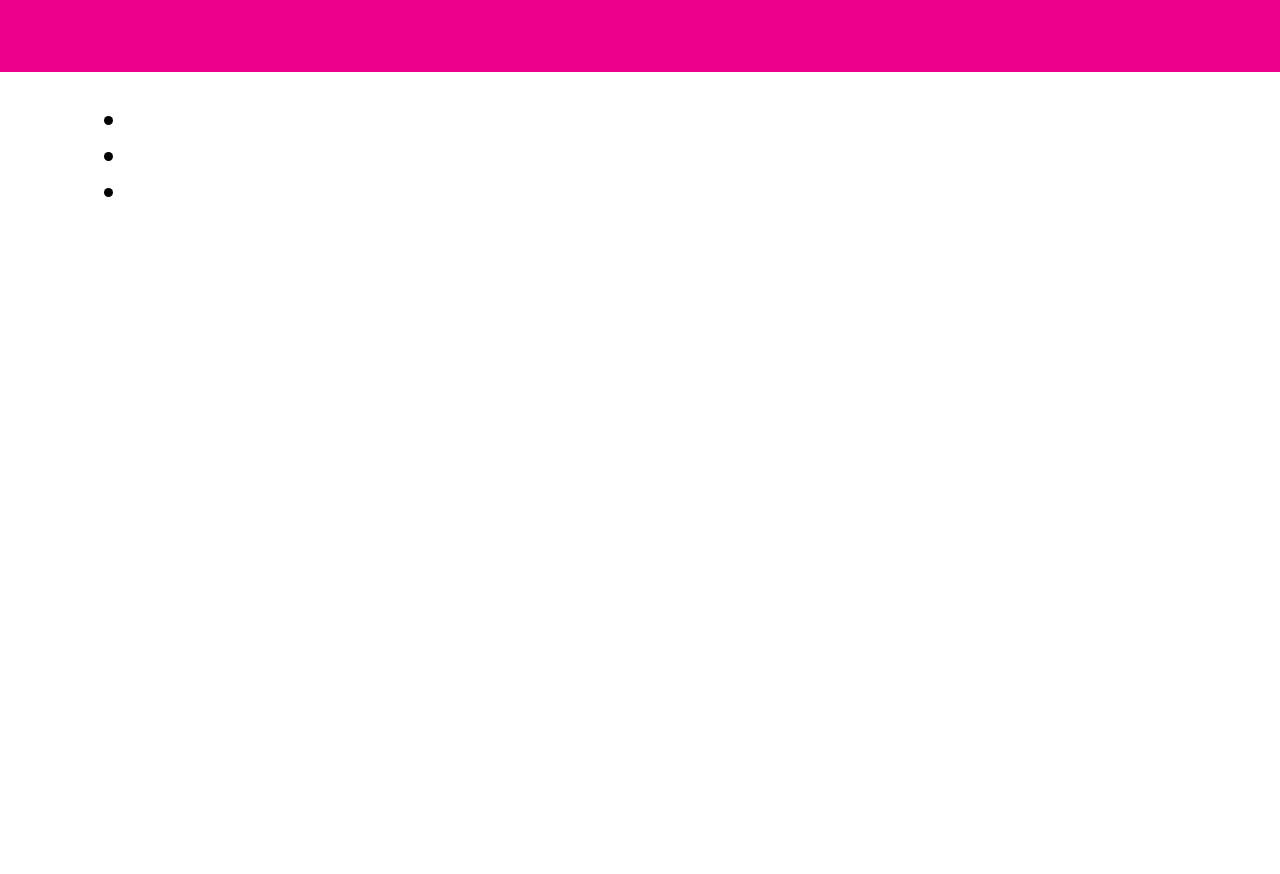
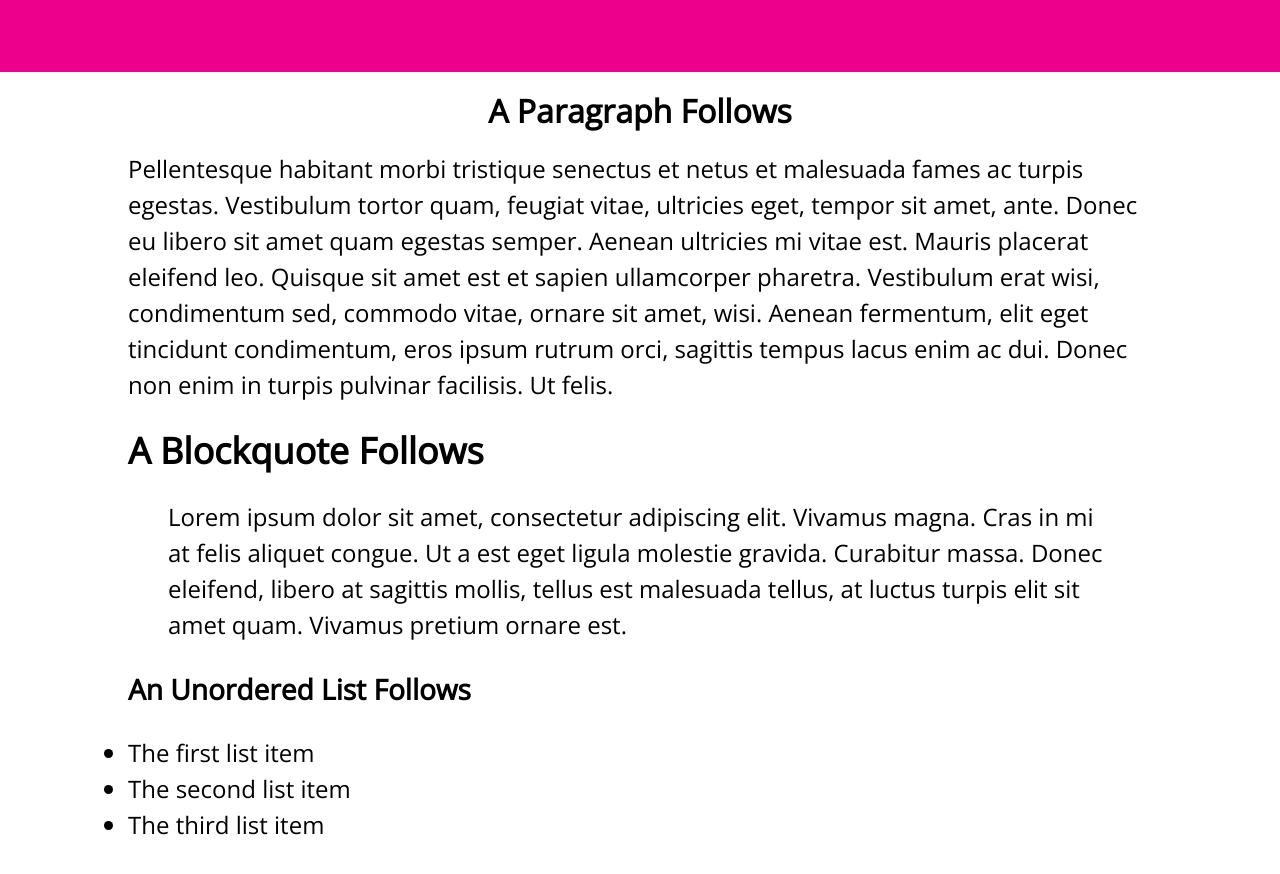
Before and after one commit to xxcxamis/mmp310-assignments, a plain HTML site: page midterm/index.html in a window 1280 px wide. Before the commit the page ends 800 px from the top, so only its background shows below. Drawn offline with nearby package versions, Linux system fonts and the light colour scheme; files that its build step writes are made by us from their sources.

Commit message:
json content added

```diff
--- a/midterm/index.html
+++ b/midterm/index.html
@@ -7,6 +7,7 @@
    <link href="https://opensource.keycdn.com/fontawesome/4.7.0/font-awesome.min.css" rel="stylesheet">
    <link href="https://fonts.googleapis.com/css?family=Open+Sans" rel="stylesheet">
    <link rel="stylesheet" href="css/main.css">
+      <script src="js/app.js" defer></script>
 </head>
 <body>
    <header>
@@ -34,6 +35,6 @@
          <span></span>
       </nav>
    </footer>
-   <script src="js/app.js" defer></script>
+
 </body>
 </html>
--- a/midterm/js/app.js
+++ b/midterm/js/app.js
@@ -0,0 +1,33 @@
+var body = document.getElementsByTagName('body')[0];
+var head = document.getElementsByTagName('head')[0];
+var footer = document.getElementsByTagName('footer')[0];
+
+var jsonContent = document.createElement('script');
+jsonContent.setAttribute('src', 'data/content.json');
+head.appendChild(jsonContent);
+
+function content(myContent) {
+  var h1 = document.getElementsByTagName('h1')[0];
+  h1.innerHTML = myContent.h1;
+
+  var p = document.getElementsByTagName('p')[0];
+  p.innerHTML = myContent.p;
+
+  var h2 = document.getElementsByTagName('h2')[0];
+  h2.innerHTML = myContent.h2;
+
+  var blockquote = document.getElementsByTagName('blockquote')[0];
+  blockquote.innerHTML = myContent.blockquote;
+
+  var h3 = document.getElementsByTagName('h3')[0];
+  h3.innerHTML = myContent.h3;
+
+  var link1 = document.getElementsByTagName('li')[0];
+  link1.innerHTML = myContent.list[0].content;
+
+  var link2 = document.getElementsByTagName('li')[1];
+  link2.innerHTML = myContent.list[1].content;
+
+  var link3 = document.getElementsByTagName('li')[2];
+  link3.innerHTML = myContent.list[2].content;
+}
```
